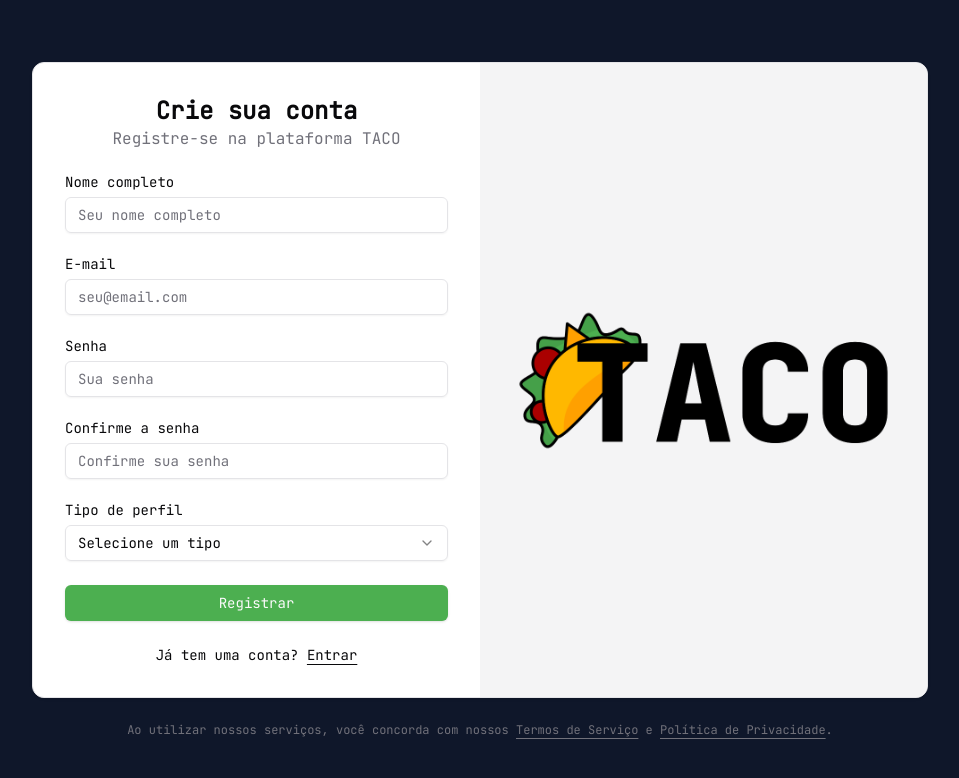
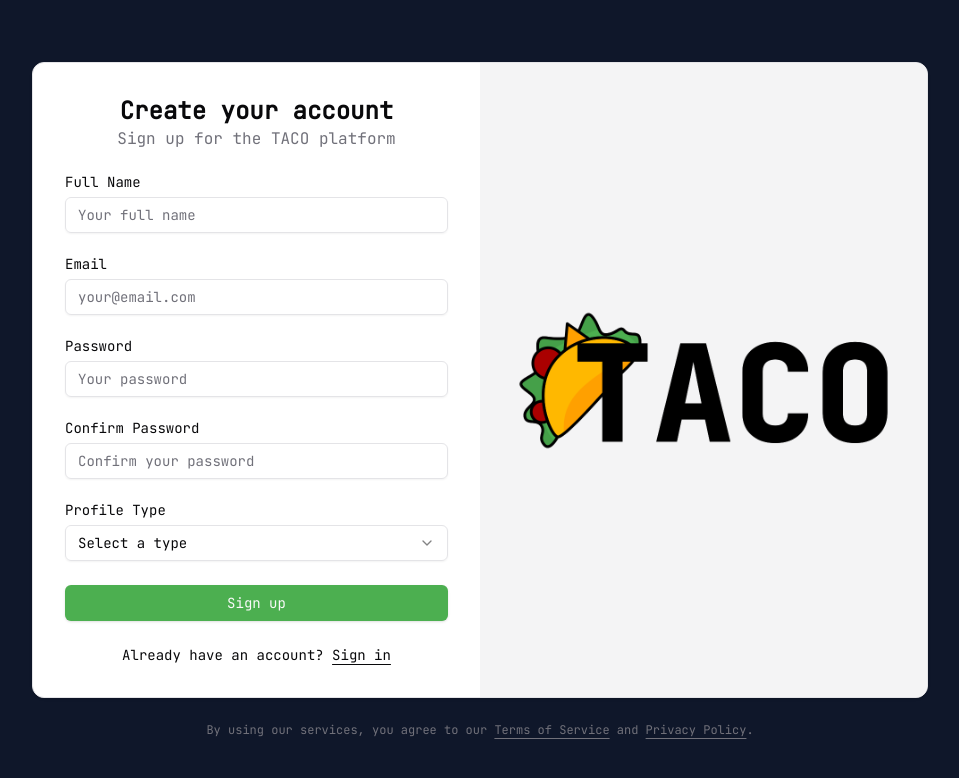
Before and after one commit to taco-ide/portal-taco, a Next.js app: page /auth/signup in a window 1280 px wide. Shown: the top 778 px of the page, without its empty margins (160-1119 px from the left). Built offline with nearby package versions, Linux system fonts and the light colour scheme.

Commit message:
refactor(auth): update text and labels in authentication forms to English for consistency

```diff
--- a/src/app/auth/layout.tsx
+++ b/src/app/auth/layout.tsx
@@ -17,7 +17,7 @@ export default function AuthLayout({
             <div className="relative hidden bg-muted md:block">
               <Image
                 src="/logoTaco.png"
-                alt="Logo TACO"
+                alt="TACO Logo"
                 width={500}
                 height={500}
                 className="absolute inset-0 h-full w-full object-scale-down dark:brightness-[0.2] dark:grayscale"
@@ -26,9 +26,8 @@ export default function AuthLayout({
           </CardContent>
         </Card>
         <div className="mt-6 text-balance text-center text-xs text-muted-foreground [&_a]:underline [&_a]:underline-offset-4 hover:[&_a]:text-primary">
-          Ao utilizar nossos serviços, você concorda com nossos{" "}
-          <a href="#">Termos de Serviço</a> e{" "}
-          <a href="#">Política de Privacidade</a>.
+          By using our services, you agree to our{" "}
+          <a href="#">Terms of Service</a> and <a href="#">Privacy Policy</a>.
         </div>
       </div>
     </div>
--- a/src/components/login-form.tsx
+++ b/src/components/login-form.tsx
@@ -31,7 +31,7 @@ export function LoginForm({
 
   const onSubmit = async (data: LoginFormData) => {
     if (shouldUse2FA() && !turnstileToken) {
-      alert("Por favor, complete a verificação de segurança.");
+      alert("Please complete the security verification.");
       return;
     }
 
@@ -41,12 +41,12 @@ export function LoginForm({
     });
   };
 
-  // Função de callback para o Turnstile
+  // Turnstile callback function
   const onTurnstileVerify = (token: string) => {
     setTurnstileToken(token);
   };
 
-  // Se for necessária verificação, redirecionar para a página de verificação
+  // If verification is required, redirect to verification page
   if (requireVerification) {
     window.location.href = "/auth/verify";
     return null;
@@ -57,17 +57,17 @@ export function LoginForm({
       <form onSubmit={handleSubmit(onSubmit)}>
         <div className="flex flex-col gap-6">
           <div className="flex flex-col items-center text-center">
-            <h1 className="text-2xl font-bold">Bem-vindo de volta</h1>
+            <h1 className="text-2xl font-bold">Welcome back</h1>
             <p className="text-balance text-muted-foreground">
-              Entre na sua conta TACO
+              Sign in to your TACO account
             </p>
           </div>
           <div className="grid gap-2">
-            <Label htmlFor="email">E-mail</Label>
+            <Label htmlFor="email">Email</Label>
             <Input
               id="email"
               type="email"
-              placeholder="seu@email.com"
+              placeholder="your@email.com"
               {...register("email")}
             />
             {errors.email && (
@@ -76,12 +76,12 @@ export function LoginForm({
           </div>
           <div className="grid gap-2">
             <div className="flex items-center">
-              <Label htmlFor="password">Senha</Label>
+              <Label htmlFor="password">Password</Label>
               <Link
                 href="/auth/reset-password"
                 className="ml-auto text-sm underline-offset-2 hover:underline"
               >
-                Esqueceu sua senha?
+                Forgot password?
               </Link>
             </div>
             <Input id="password" type="password" {...register("password")} />
@@ -119,18 +119,18 @@ export function LoginForm({
 
           {error && (
             <Alert variant="destructive">
-              <AlertTitle>Erro</AlertTitle>
+              <AlertTitle>Error</AlertTitle>
               <AlertDescription>{error}</AlertDescription>
             </Alert>
           )}
 
           <Button type="submit" className="w-full" disabled={isLoading}>
-            {isLoading ? "Entrando..." : "Entrar"}
+            {isLoading ? "Signing in..." : "Sign in"}
           </Button>
           <div className="text-center text-sm">
-            Não tem uma conta?{" "}
+            Don't have an account?{" "}
             <Link href="/auth/signup" className="underline underline-offset-4">
-              Registre-se
+              Sign up
             </Link>
           </div>
         </div>
--- a/src/components/reset-password-form.tsx
+++ b/src/components/reset-password-form.tsx
@@ -27,25 +27,25 @@ export function ResetPasswordForm({
   const [email, setEmail] = useState("");
   const [requestSuccess, setRequestSuccess] = useState(false);
 
-  // Formulário para solicitar código
+  // Form for requesting code
   const requestForm = useForm({
     resolver: zodResolver(requestPasswordResetSchema),
   });
 
-  // Formulário para redefinir senha
+  // Form for resetting password
   const resetForm = useForm({
     resolver: zodResolver(resetPasswordSchema),
   });
 
-  // Função de callback para o Turnstile
+  // Turnstile callback function
   const onTurnstileVerify = (token: string) => {
     setTurnstileToken(token);
   };
 
-  // Enviar solicitação de código
+  // Send code request
   const onRequestSubmit = async (data: { email: string }) => {
     if (shouldUse2FA() && !turnstileToken) {
-      alert("Por favor, complete a verificação de segurança.");
+      alert("Please complete the security verification.");
       return;
     }
 
@@ -61,7 +61,7 @@ export function ResetPasswordForm({
     }
   };
 
-  // Redefinir senha
+  // Reset password
   const onResetSubmit = async (data: {
     code: string;
     password: string;
@@ -72,31 +72,31 @@ export function ResetPasswordForm({
 
   return (
     <div className={cn("flex flex-col gap-6", className)} {...props}>
-      {/* Título e descrição */}
+      {/* Title and description */}
       <div className="flex flex-col items-center text-center mb-6">
         <h1 className="text-2xl font-bold">
-          {step === "request" ? "Recuperação de senha" : "Redefinir senha"}
+          {step === "request" ? "Password Recovery" : "Reset Password"}
         </h1>
         <p className="text-balance text-muted-foreground">
           {step === "request"
-            ? "Informe seu e-mail para receber um código de recuperação."
-            : "Insira o código recebido por e-mail e defina sua nova senha."}
+            ? "Enter your email to receive a recovery code."
+            : "Enter the code received by email and set your new password."}
         </p>
       </div>
 
-      {/* Formulário para solicitar código */}
+      {/* Form for requesting code */}
       {step === "request" && (
         <form
           className="flex flex-col gap-6"
           onSubmit={requestForm.handleSubmit(onRequestSubmit)}
         >
           <div className="grid gap-2">
-            <Label htmlFor="email">E-mail</Label>
+            <Label htmlFor="email">Email</Label>
             <Input
               id="email"
               type="email"
               {...requestForm.register("email")}
-              placeholder="seu@email.com"
+              placeholder="your@email.com"
             />
             {requestForm.formState.errors.email && (
               <p className="text-sm text-destructive">
@@ -132,31 +132,31 @@ export function ResetPasswordForm({
 
           {error && (
             <Alert variant="destructive">
-              <AlertTitle>Erro</AlertTitle>
+              <AlertTitle>Error</AlertTitle>
               <AlertDescription>{error}</AlertDescription>
             </Alert>
           )}
 
           <Button type="submit" className="w-full" disabled={isLoading}>
-            {isLoading ? "Enviando..." : "Enviar código"}
+            {isLoading ? "Sending..." : "Send Code"}
           </Button>
 
           <div className="text-center text-sm">
             <Link href="/auth/login" className="underline underline-offset-4">
-              Voltar para o login
+              Back to login
             </Link>
           </div>
         </form>
       )}
 
-      {/* Formulário para redefinir senha */}
+      {/* Form for resetting password */}
       {step === "reset" && (
         <form
           className="flex flex-col gap-6"
           onSubmit={resetForm.handleSubmit(onResetSubmit)}
         >
           <div className="grid gap-2">
-            <Label htmlFor="code">Código de verificação</Label>
+            <Label htmlFor="code">Verification Code</Label>
             <Input
               id="code"
               type="text"
@@ -172,7 +172,7 @@ export function ResetPasswordForm({
           </div>
 
           <div className="grid gap-2">
-            <Label htmlFor="password">Nova senha</Label>
+            <Label htmlFor="password">New Password</Label>
             <Input
               id="password"
               type="password"
@@ -186,7 +186,7 @@ export function ResetPasswordForm({
           </div>
 
           <div className="grid gap-2">
-            <Label htmlFor="confirmPassword">Confirmar nova senha</Label>
+            <Label htmlFor="confirmPassword">Confirm New Password</Label>
             <Input
               id="confirmPassword"
               type="password"
@@ -201,18 +201,18 @@ export function ResetPasswordForm({
 
           {error && (
             <Alert variant="destructive">
-              <AlertTitle>Erro</AlertTitle>
+              <AlertTitle>Error</AlertTitle>
               <AlertDescription>{error}</AlertDescription>
             </Alert>
           )}
 
           <Button type="submit" className="w-full" disabled={isLoading}>
-            {isLoading ? "Redefinindo..." : "Redefinir senha"}
+            {isLoading ? "Resetting..." : "Reset Password"}
           </Button>
 
           <div className="text-center text-sm">
             <Link href="/auth/login" className="underline underline-offset-4">
-              Voltar para o login
+              Back to login
             </Link>
           </div>
         </form>
--- a/src/components/signup-form.tsx
+++ b/src/components/signup-form.tsx
@@ -40,7 +40,7 @@ export function SignupForm({
 
   const onSubmit = async (data: SignupFormData) => {
     if (shouldUse2FA() && !turnstileToken) {
-      alert("Por favor, complete a verificação de segurança.");
+      alert("Please complete the security verification.");
       return;
     }
 
@@ -50,12 +50,12 @@ export function SignupForm({
     });
   };
 
-  // Função de callback para o Turnstile
+  // Turnstile callback function
   const onTurnstileVerify = (token: string) => {
     setTurnstileToken(token);
   };
 
-  // Se for necessária verificação, redirecionar para a página de verificação
+  // If verification is required, redirect to verification page
   if (requireVerification) {
     window.location.href = "/auth/verify";
     return null;
@@ -66,17 +66,17 @@ export function SignupForm({
       <form onSubmit={handleSubmit(onSubmit)}>
         <div className="flex flex-col gap-6">
           <div className="flex flex-col items-center text-center">
-            <h1 className="text-2xl font-bold">Crie sua conta</h1>
+            <h1 className="text-2xl font-bold">Create your account</h1>
             <p className="text-balance text-muted-foreground">
-              Registre-se na plataforma TACO
+              Sign up for the TACO platform
             </p>
           </div>
           <div className="grid gap-2">
-            <Label htmlFor="name">Nome completo</Label>
+            <Label htmlFor="name">Full Name</Label>
             <Input
               id="name"
               type="text"
-              placeholder="Seu nome completo"
+              placeholder="Your full name"
               {...register("name")}
             />
             {errors.name && (
@@ -84,11 +84,11 @@ export function SignupForm({
             )}
           </div>
           <div className="grid gap-2">
-            <Label htmlFor="email">E-mail</Label>
+            <Label htmlFor="email">Email</Label>
             <Input
               id="email"
               type="email"
-              placeholder="seu@email.com"
+              placeholder="your@email.com"
               {...register("email")}
             />
             {errors.email && (
@@ -96,11 +96,11 @@ export function SignupForm({
             )}
           </div>
           <div className="grid gap-2">
-            <Label htmlFor="password">Senha</Label>
+            <Label htmlFor="password">Password</Label>
             <Input
               id="password"
               type="password"
-              placeholder="Sua senha"
+              placeholder="Your password"
               {...register("password")}
             />
             {errors.password && (
@@ -110,11 +110,11 @@ export function SignupForm({
             )}
           </div>
           <div className="grid gap-2">
-            <Label htmlFor="confirmPassword">Confirme a senha</Label>
+            <Label htmlFor="confirmPassword">Confirm Password</Label>
             <Input
               id="confirmPassword"
               type="password"
-              placeholder="Confirme sua senha"
+              placeholder="Confirm your password"
               {...register("confirmPassword")}
             />
             {errors.confirmPassword && (
@@ -124,13 +124,13 @@ export function SignupForm({
             )}
           </div>
           <div className="grid gap-2">
-            <Label htmlFor="role">Tipo de perfil</Label>
+            <Label htmlFor="role">Profile Type</Label>
             <Select onValueChange={(value) => setValue("role", value)}>
               <SelectTrigger>
-                <SelectValue placeholder="Selecione um tipo" />
+                <SelectValue placeholder="Select a type" />
               </SelectTrigger>
               <SelectContent>
-                <SelectItem value="student">Estudante</SelectItem>
+                <SelectItem value="student">Student</SelectItem>
                 <SelectItem value="professor">Professor</SelectItem>
               </SelectContent>
             </Select>
@@ -166,18 +166,18 @@ export function SignupForm({
 
           {error && (
             <Alert variant="destructive">
-              <AlertTitle>Erro</AlertTitle>
+              <AlertTitle>Error</AlertTitle>
               <AlertDescription>{error}</AlertDescription>
             </Alert>
           )}
 
           <Button type="submit" className="w-full" disabled={isLoading}>
-            {isLoading ? "Registrando..." : "Registrar"}
+            {isLoading ? "Signing up..." : "Sign up"}
           </Button>
           <div className="text-center text-sm">
-            Já tem uma conta?{" "}
+            Already have an account?{" "}
             <Link href="/auth/login" className="underline underline-offset-4">
-              Entrar
+              Sign in
             </Link>
           </div>
         </div>
```
Also changed, not shown: src/components/verify-form.tsx (+7 -7 lines).
